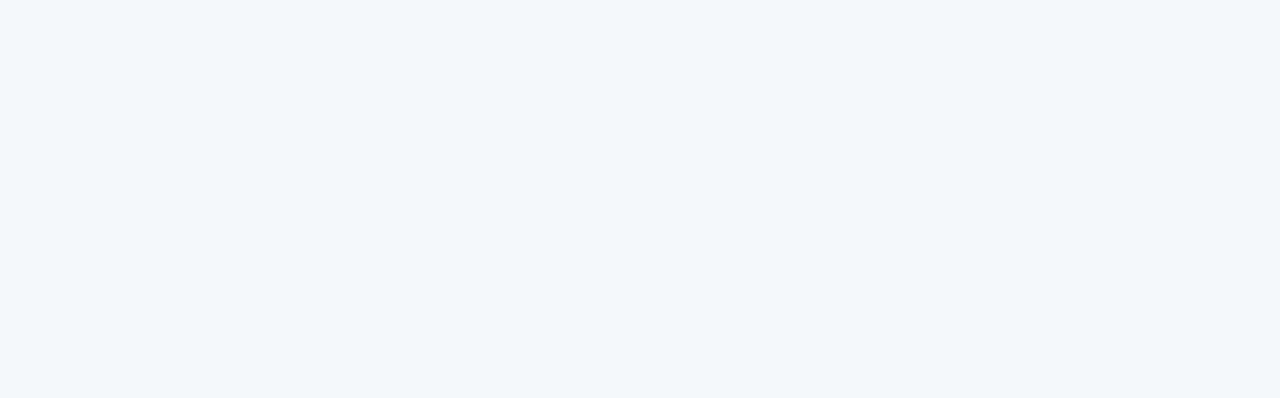
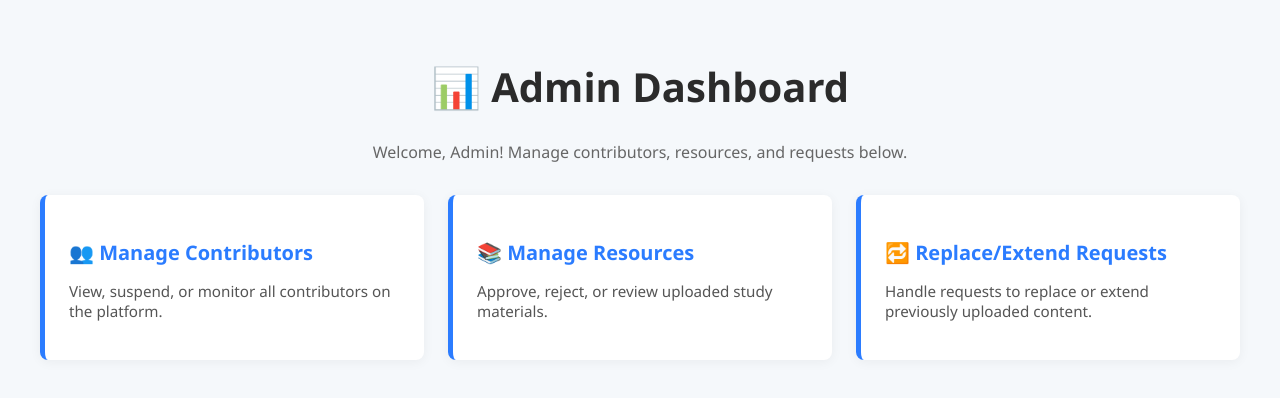
Before and after one commit to Sugandh714/NotesMIttar, a React (Vite) app in the folder react/: page /admin in a window 1280 px wide. Before the commit this address had no page. Shown: the top 398 px of the page. Built offline with nearby package versions, Linux system fonts and the light colour scheme.

Commit message:
admin frontend unattached to backend

```diff
--- a/react/src/App.jsx
+++ b/react/src/App.jsx
@@ -5,12 +5,16 @@ import Resources from './pages/Resources';
 import Login from './pages/Login';
 import Signup from './pages/Signup';
 import ContributorPage from './pages/ContributorPage';
-
+import AdminHome from './pages/AdminHome';
+import ManageContributor from './pages/ManageContributor';
+import ManageResources from './pages/ManageResources';
+import ReplaceExtendRequests from './pages/ReplaceExtendRequests';
 import Upload from './pages/Upload';
 import { Navigate } from 'react-router-dom';
 import ProtectedRoute from './component/ProtectedRoute';
 import LeaderboardPage from './pages/LeaderboardPage';
 import NavLogin from './pages/NavLogin';
+
 function App() {
   return (
     <div>
@@ -35,6 +39,10 @@ function App() {
             </ProtectedRoute>
           }
         />
+         <Route path="/admin" element={<AdminHome />} />
+  <Route path="/admin/manage-contributors" element={<ManageContributor />} />
+  <Route path="/admin/manage-resources" element={<ManageResources />} />
+  <Route path="/admin/replace-extend-requests" element={<ReplaceExtendRequests />} />
       </Routes>
 
 
--- /dev/null
+++ b/react/src/pages/AdminHome.jsx
@@ -0,0 +1,33 @@
+import React from 'react';
+import '../style/admin.css';
+import { Link } from 'react-router-dom';
+
+function AdminHome() {
+  return (
+    <div className="admin-container">
+      <div className="admin-header">
+        <h1>📊 Admin Dashboard</h1>
+        <p className="admin-subtitle">Welcome, Admin! Manage contributors, resources, and requests below.</p>
+      </div>
+
+      <div className="admin-grid">
+        <Link to="/admin/manage-contributors" className="admin-card">
+          <h3>👥 Manage Contributors</h3>
+          <p>View, suspend, or monitor all contributors on the platform.</p>
+        </Link>
+
+        <Link to="/admin/manage-resources" className="admin-card">
+          <h3>📚 Manage Resources</h3>
+          <p>Approve, reject, or review uploaded study materials.</p>
+        </Link>
+
+        <Link to="/admin/replace-extend-requests" className="admin-card">
+          <h3>🔁 Replace/Extend Requests</h3>
+          <p>Handle requests to replace or extend previously uploaded content.</p>
+        </Link>
+      </div>
+    </div>
+  );
+}
+
+export default AdminHome;
--- /dev/null
+++ b/react/src/pages/ManageContributor.jsx
@@ -0,0 +1,44 @@
+import React from 'react';
+import '../style/admin.css';
+
+function ManageContributor() {
+  const contributors = [
+    { name: 'Priya', username: 'p', uploads: 10, badge: 'Silver', status: 'active' },
+    { name: 'Rahul', username: 'rahul123', uploads: 2, badge: 'Newbie', status: 'inactive' },
+  ];
+
+  return (
+    <div className="admin-container">
+      <h1 className="admin-header">👥 Manage Contributors</h1>
+
+      <table className="admin-table">
+        <thead>
+          <tr>
+            <th>Name</th>
+            <th>Username</th>
+            <th>Uploads</th>
+            <th>Badge</th>
+            <th>Status</th>
+            <th>Action</th>
+          </tr>
+        </thead>
+        <tbody>
+          {contributors.map((contributor, index) => (
+            <tr key={index}>
+              <td>{contributor.name}</td>
+              <td>{contributor.username}</td>
+              <td>{contributor.uploads}</td>
+              <td>{contributor.badge}</td>
+              <td>{contributor.status}</td>
+              <td>
+                <button className="admin-button">Suspend</button>
+              </td>
+            </tr>
+          ))}
+        </tbody>
+      </table>
+    </div>
+  );
+}
+
+export default ManageContributor;
--- /dev/null
+++ b/react/src/pages/ManageResources.jsx
@@ -0,0 +1,42 @@
+import React from 'react';
+import '../style/admin.css';
+
+function ManageResources() {
+  const resources = [
+    { filename: 'DBMS Notes', subject: 'DBMS', status: 'approved' },
+    { filename: 'OS Notes', subject: 'OS', status: 'pending' },
+  ];
+
+  return (
+    <div className="admin-container">
+      <h1 className="admin-header">📚 Manage Resources</h1>
+
+      <table className="admin-table">
+        <thead>
+          <tr>
+            <th>Filename</th>
+            <th>Subject</th>
+            <th>Status</th>
+            <th>Actions</th>
+          </tr>
+        </thead>
+        <tbody>
+          {resources.map((res, index) => (
+            <tr key={index}>
+              <td>{res.filename}</td>
+              <td>{res.subject}</td>
+              <td className={`status-${res.status}`}>{res.status}</td>
+              <td>
+                <button className="admin-button">Approve</button>
+                &nbsp;
+                <button className="admin-button">Reject</button>
+              </td>
+            </tr>
+          ))}
+        </tbody>
+      </table>
+    </div>
+  );
+}
+
+export default ManageResources;
--- /dev/null
+++ b/react/src/pages/ReplaceExtendRequests.jsx
@@ -0,0 +1,51 @@
+import React from 'react';
+import '../style/admin.css';
+function ReplaceExtendRequests() {
+  const requests = [
+    {
+      id: 1,
+      contributor: 'Priya',
+      reason: 'Replace outdated notes',
+      status: 'pending'
+    },
+    {
+      id: 2,
+      contributor: 'Aman',
+      reason: 'Extend with extra topics',
+      status: 'pending'
+    }
+  ];
+
+  return (
+    <div className="admin-container">
+      <h1 className="admin-header">🔁 Replace / Extend Requests</h1>
+
+      <table className="admin-table">
+        <thead>
+          <tr>
+            <th>Contributor</th>
+            <th>Reason</th>
+            <th>Status</th>
+            <th>Actions</th>
+          </tr>
+        </thead>
+        <tbody>
+          {requests.map((req) => (
+            <tr key={req.id}>
+              <td>{req.contributor}</td>
+              <td>{req.reason}</td>
+              <td className={`status-${req.status}`}>{req.status}</td>
+              <td>
+                <button className="admin-button">Approve</button>
+                &nbsp;
+                <button className="admin-button">Reject</button>
+              </td>
+            </tr>
+          ))}
+        </tbody>
+      </table>
+    </div>
+  );
+}
+
+export default ReplaceExtendRequests;
--- /dev/null
+++ b/react/src/style/admin.css
@@ -0,0 +1,125 @@
+/* admin.css */
+.admin-subtitle {
+    margin-top: 0.5rem;
+    color: #666;
+    font-size: 1rem;
+}
+
+.admin-grid {
+    display: grid;
+    grid-template-columns: repeat(auto-fit, minmax(280px, 1fr));
+    gap: 1.5rem;
+    margin-top: 2rem;
+}
+
+.admin-card {
+    background-color: #ffffff;
+    padding: 1.5rem;
+    border-radius: 8px;
+    box-shadow: 0 2px 12px rgba(0, 0, 0, 0.05);
+    text-decoration: none;
+    color: #2b2b2b;
+    transition: transform 0.2s ease, box-shadow 0.2s ease;
+    border-left: 5px solid #2b7cff;
+}
+
+.admin-card:hover {
+    transform: translateY(-4px);
+    box-shadow: 0 6px 16px rgba(0, 0, 0, 0.1);
+}
+
+.admin-card h3 {
+    margin-bottom: 0.5rem;
+    font-size: 1.25rem;
+    color: #2b7cff;
+}
+
+.admin-card p {
+    font-size: 0.95rem;
+    color: #555;
+}
+
+.admin-container {
+    padding: 2rem;
+    max-width: 1200px;
+    margin: auto;
+    font-family: 'Segoe UI', sans-serif;
+}
+
+.admin-header {
+    text-align: center;
+    margin-bottom: 2rem;
+}
+
+.admin-header h1 {
+    font-size: 2.5rem;
+    color: #2b2b2b;
+}
+
+.admin-section {
+    background: #ffffff;
+    border-radius: 8px;
+    padding: 1.5rem;
+    box-shadow: 0 2px 8px rgba(0, 0, 0, 0.05);
+    margin-bottom: 2rem;
+}
+
+.admin-table {
+    width: 100%;
+    border-collapse: collapse;
+    margin-top: 1rem;
+}
+
+.admin-table th,
+.admin-table td {
+    padding: 12px 16px;
+    text-align: left;
+    border-bottom: 1px solid #eee;
+}
+
+.admin-table th {
+    background-color: #f9f9f9;
+    font-weight: 600;
+}
+
+.admin-button {
+    background-color: #2b7cff;
+    color: white;
+    border: none;
+    padding: 8px 14px;
+    border-radius: 5px;
+    cursor: pointer;
+    transition: 0.2s ease;
+}
+
+.admin-button:hover {
+    background-color: #1a64d6;
+}
+
+.flex-between {
+    display: flex;
+    justify-content: space-between;
+    align-items: center;
+}
+
+.search-input {
+    padding: 8px 12px;
+    width: 250px;
+    border: 1px solid #ccc;
+    border-radius: 6px;
+}
+
+.status-approved {
+    color: green;
+    font-weight: bold;
+}
+
+.status-pending {
+    color: orange;
+    font-weight: bold;
+}
+
+.status-rejected {
+    color: red;
+    font-weight: bold;
+}
```
